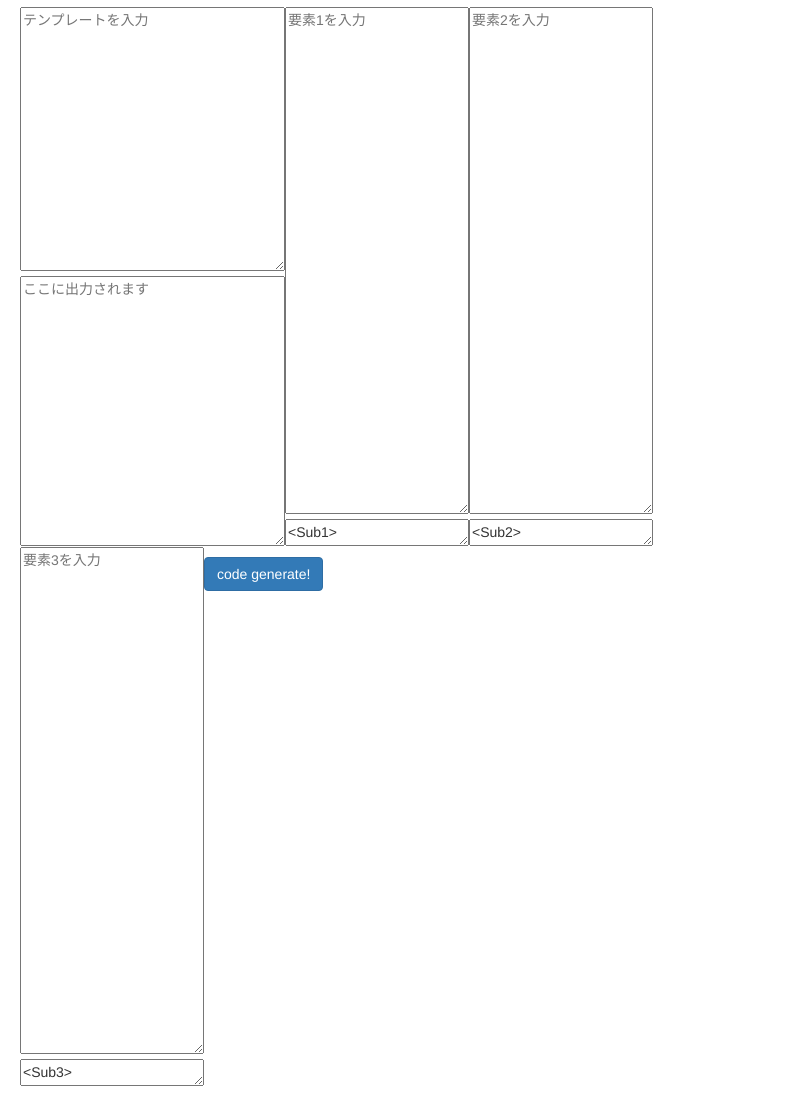
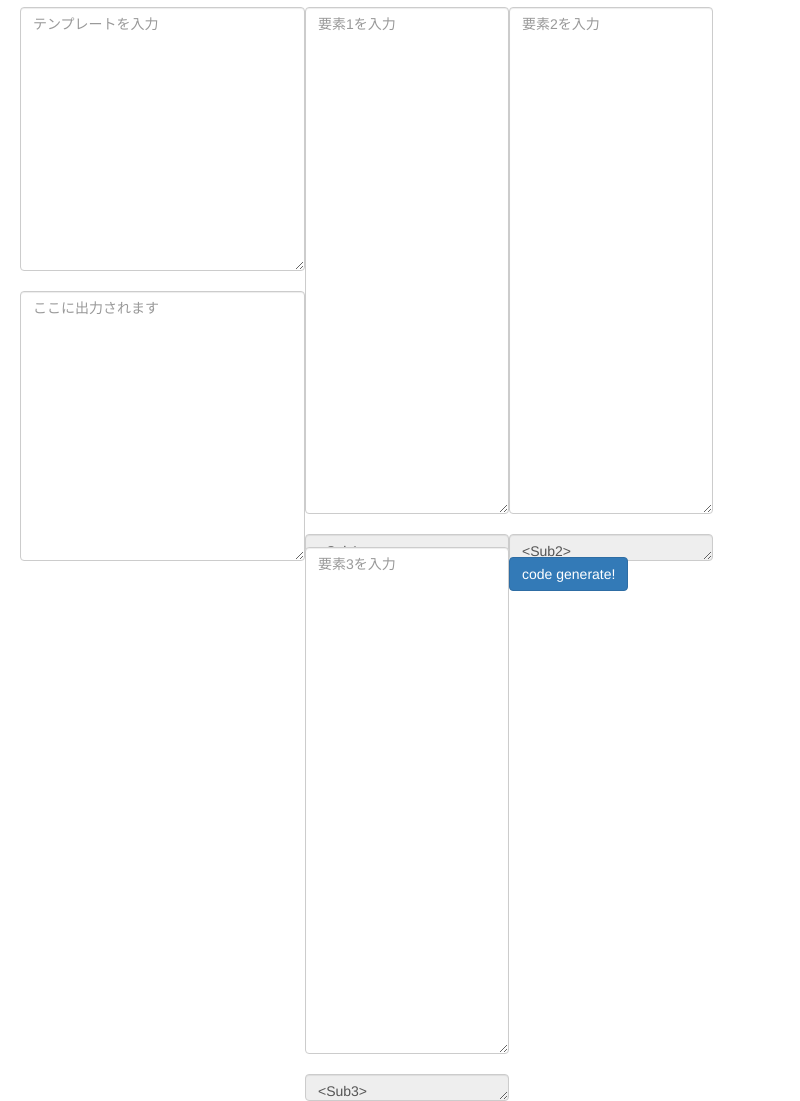
Before and after one commit to ampcpmgp/code-gene, an Electron app: page index.html in a window 800 px wide. Shown: the part 33-1134 px from the top of the page. Drawn offline with nearby package versions, Linux system fonts and the light colour scheme.

Commit message:
Modify Bootstrap対応

```diff
--- a/index.html
+++ b/index.html
@@ -14,26 +14,26 @@
   <h4>code generator</h4>
   <form id="generate-form">
     <div class="main-area">
-      <div class='inout-area' style="float:left; height:540px;">
-        <textarea id="template-input" placeholder="テンプレートを入力" cols="30" style="height:49%;"></textarea>
+      <div class='form-group inout-area' style="float:left; height:540px;">
+        <textarea class="form-control" id="template-input" placeholder="テンプレートを入力" cols="30" style="height:49%;"></textarea>
         <br />
-        <textarea id="generated-code" placeholder="ここに出力されます" cols="30" style="height:50%;"></textarea>
+        <textarea class="form-control" id="generated-code" placeholder="ここに出力されます" cols="30" style="height:50%;"></textarea>
       </div>
       <div class='element-area' style="height:540px;">
         <div style="float:left; height:100%">
-            <textarea id="element-1" placeholder="要素1を入力" cols="20" style="height:94%;"></textarea>
+            <textarea class="form-control" id="element-1" placeholder="要素1を入力" cols="20" style="height:94%;"></textarea>
             <br/>
-            <textarea cols="20" style="height:5%;"><Sub1></textarea>
+            <textarea class="form-control" cols="20" style="height:5%;" readonly><Sub1></textarea>
         </div>
         <div style="float:left; height:100%">
-            <textarea id="element-2" placeholder="要素2を入力" cols="20" style="height:94%;"></textarea>
+            <textarea class="form-control" id="element-2" placeholder="要素2を入力" cols="20" style="height:94%;"></textarea>
             <br/>
-            <textarea cols="20" style="height:5%;"><Sub2></textarea>
+            <textarea class="form-control" cols="20" style="height:5%;" readonly><Sub2></textarea>
         </div>
         <div style="float:left; height:100%">
-            <textarea id="element-3" placeholder="要素3を入力" cols="20" style="height:94%;"></textarea>
+            <textarea class="form-control" id="element-3" placeholder="要素3を入力" cols="20" style="height:94%;"></textarea>
             <br/>
-            <textarea cols="20" style="height:5%;"><Sub3></textarea>
+            <textarea class="form-control" cols="20" style="height:5%;" readonly><Sub3></textarea>
         </div>
       </div>
     </div>
```
